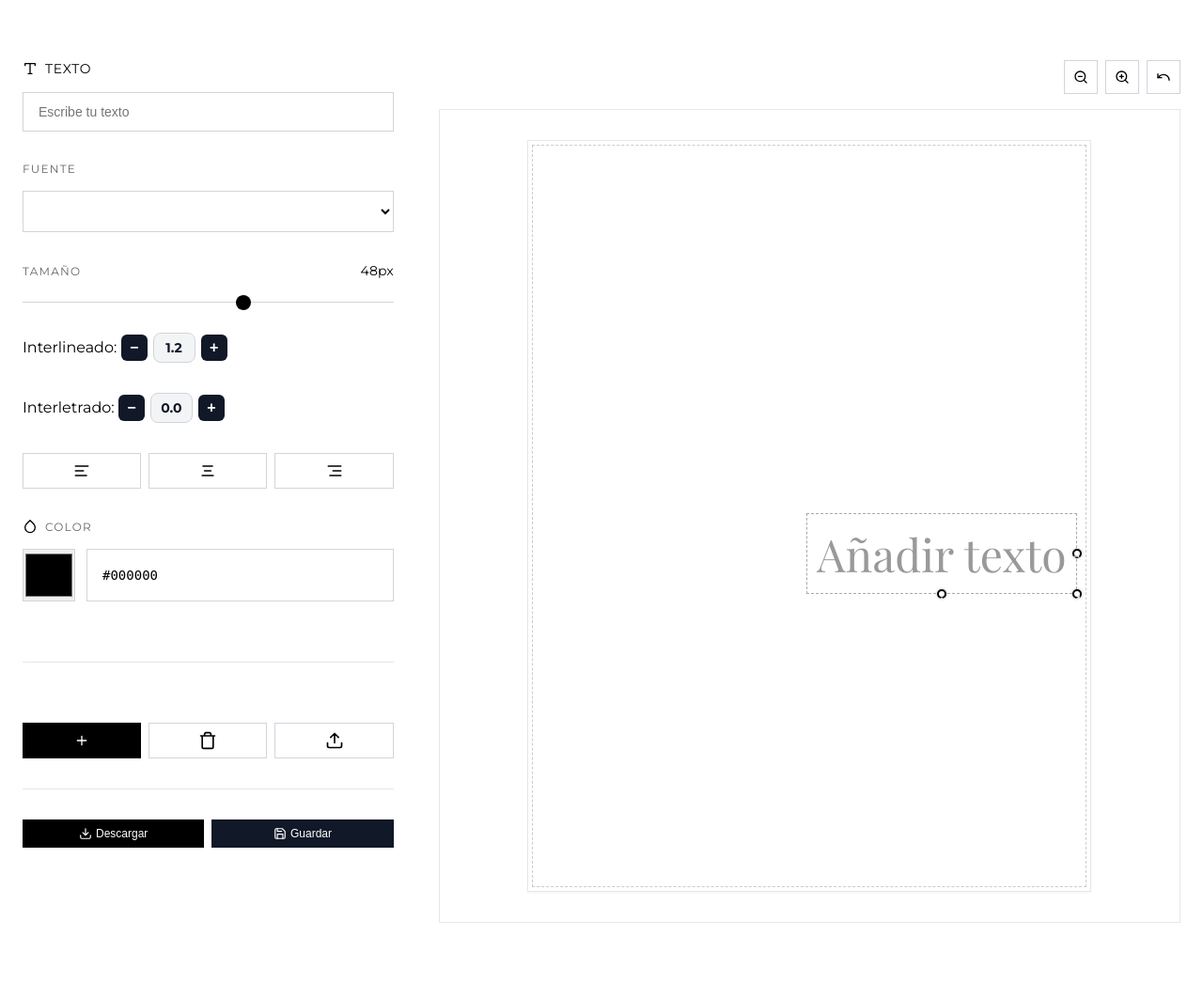
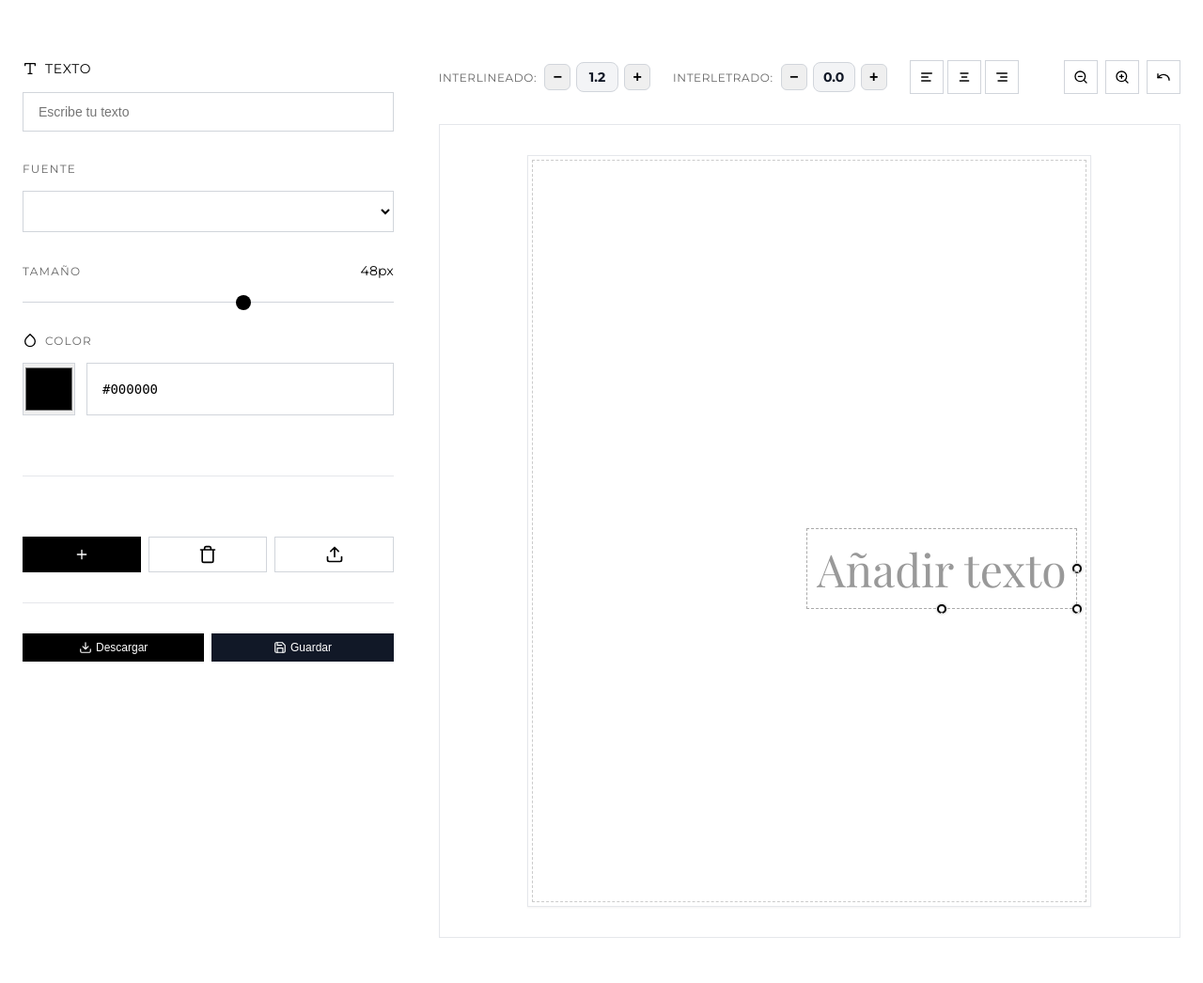
Before and after one commit to jnarjim/Editor-visual-de-invitaciones, a Django app: page /invitaciones/ in a window 1280 px wide. Shown: the part 123-1169 px from the top of the page at 94% size. Before the commit the page ends 1105 px from the top, so only its background shows below. Run offline with Django 5.2, Linux system fonts and the light colour scheme.

Commit message:
Añadir mejora de estructura html y css

```diff
--- a/invitaciones/static/invitaciones/css/editor.css
+++ b/invitaciones/static/invitaciones/css/editor.css
@@ -177,7 +177,6 @@ body {
   gap: 8px;
 }
 
-/* Botones */
 .btn {
   display: flex;
   align-items: center;
@@ -264,8 +263,42 @@ body {
 
 .canvas-controls {
   display: flex;
-  justify-content: flex-end;
+  justify-content: space-between;
+  align-items: center;
+  gap: 16px;
+  margin-bottom: 16px;
+}
+
+.controls-left {
+  display: flex;
+  align-items: center;
+  gap: 24px;
+  flex-wrap: wrap;
+}
+
+.controls-right {
+  display: flex;
   gap: 8px;
+}
+
+.control-group-inline {
+  display: flex;
+  align-items: center;
+  gap: 8px;
+}
+
+.control-group-inline label {
+  font-size: 0.75rem;
+  font-weight: 500;
+  text-transform: uppercase;
+  letter-spacing: 0.05em;
+  color: #666;
+  white-space: nowrap;
+}
+
+.align-buttons {
+  display: flex;
+  gap: 4px;
 }
 
 .canvas-container {
@@ -341,9 +374,6 @@ body {
   color: inherit;
 }
 
-/* =========================================================
-   HANDLES (CIRCULITOS DE REDIMENSIÓN)
-========================================================= */
 .text-element .resize-handle,
 .text-element .resize-handle-height,
 .text-element .resize-handle-width {
@@ -394,7 +424,6 @@ body {
   background: gray;
 }
 
-/* Símbolos internos */
 .resize-handle::before {
   content: "↘";
   color: white;
@@ -414,9 +443,9 @@ body {
 }
 
 .number-stepper {
-  display: inline-flex;           /* horizontal, botones y número en fila */
-  align-items: center;            /* centra verticalmente */
-  gap: 6px;                       /* espacio entre botones y número */
+  display: inline-flex;
+  align-items: center;
+  gap: 6px;
 }
 
 .number-stepper span {
@@ -444,16 +473,16 @@ body {
   height: 28px;
   font-size: 16px;
   font-weight: bold;
-  color: #fff;
-  background-color: #111827;
-  border: none;
+  color: #00000;
+  background-color: #fffff;
+  border: 1px solid #d1d5db;
   border-radius: 6px;
   cursor: pointer;
   transition: background-color 0.2s ease, transform 0.1s ease;
 }
 
 .stepper-btn:hover {
-  background-color: #1f2937;
+  border-color: #000000;
   transform: scale(1.05);
 }
 
--- a/invitaciones/templates/invitaciones/editor.html
+++ b/invitaciones/templates/invitaciones/editor.html
@@ -13,6 +13,7 @@
     <link rel="stylesheet" href="{% static 'invitaciones/css/editor.css' %}">
 </head>
 <body>
+
     <div class="container">
         <div class="header">
             <h1>BODAPIX</h1>
@@ -49,51 +50,6 @@
                     </div>
                     <input type="range" id="fontSize" class="range-slider" min="12" max="72" value="48">
                 </div>
-
-                <div class="control-group">
-                  <label>Interlineado:</label>
-                  <div class="number-stepper">
-                    <button type="button" class="stepper-btn" data-step="-0.1">−</button>
-                    <span id="lineHeightValueStepper">1.2</span>
-                    <button type="button" class="stepper-btn" data-step="0.1">+</button>
-                  </div>
-                </div>
-
-                <div class="control-group">
-                  <label>Interletrado:</label>
-                  <div class="number-stepper">
-                    <button type="button" class="stepper-btn" data-step="-0.5">−</button>
-                    <span id="letterSpacingValueStepper">0</span>
-                    <button type="button" class="stepper-btn" data-step="0.5">+</button>
-                  </div>
-                </div>
-
-                <div class="button-grid-3">
-                    <button class="btn btn-outline" id="alignLeftBtn" title="Alinear a la izquierda">
-                        <svg class="icon" viewBox="0 0 24 24">
-                            <line x1="4" y1="6" x2="20" y2="6"/>
-                            <line x1="4" y1="12" x2="14" y2="12"/>
-                            <line x1="4" y1="18" x2="18" y2="18"/>
-                        </svg>
-                    </button>
-
-                    <button class="btn btn-outline" id="alignCenterBtn" title="Alinear al centro">
-                        <svg class="icon" viewBox="0 0 24 24">
-                            <line x1="6" y1="6" x2="18" y2="6"/>
-                            <line x1="8" y1="12" x2="16" y2="12"/>
-                            <line x1="5" y1="18" x2="19" y2="18"/>
-                        </svg>
-                    </button>
-
-                    <button class="btn btn-outline" id="alignRightBtn" title="Alinear a la derecha">
-                        <svg class="icon" viewBox="0 0 24 24">
-                            <line x1="4" y1="6" x2="20" y2="6"/>
-                            <line x1="10" y1="12" x2="20" y2="12"/>
-                            <line x1="6" y1="18" x2="20" y2="18"/>
-                        </svg>
-                    </button>
-                </div>
-
 
                 <div class="form-section">
                     <div class="section-header">
@@ -139,6 +95,53 @@
 
             <div class="canvas-section">
                 <div class="canvas-controls">
+                    <div class="controls-left">
+                        <div class="control-group-inline">
+                          <label>Interlineado:</label>
+                          <div class="number-stepper">
+                            <button type="button" class="stepper-btn" data-step="-0.1">−</button>
+                            <span id="lineHeightValueStepper">1.2</span>
+                            <button type="button" class="stepper-btn" data-step="0.1">+</button>
+                          </div>
+                        </div>
+
+                        <div class="control-group-inline">
+                          <label>Interletrado:</label>
+                          <div class="number-stepper">
+                            <button type="button" class="stepper-btn" data-step="-0.5">−</button>
+                            <span id="letterSpacingValueStepper">0</span>
+                            <button type="button" class="stepper-btn" data-step="0.5">+</button>
+                          </div>
+                        </div>
+
+                        <div class="align-buttons">
+                            <button class="btn-icon" id="alignLeftBtn" title="Alinear a la izquierda">
+                                <svg class="icon" viewBox="0 0 24 24">
+                                    <line x1="4" y1="6" x2="20" y2="6"/>
+                                    <line x1="4" y1="12" x2="14" y2="12"/>
+                                    <line x1="4" y1="18" x2="18" y2="18"/>
+                                </svg>
+                            </button>
+
+                            <button class="btn-icon" id="alignCenterBtn" title="Alinear al centro">
+                                <svg class="icon" viewBox="0 0 24 24">
+                                    <line x1="6" y1="6" x2="18" y2="6"/>
+                                    <line x1="8" y1="12" x2="16" y2="12"/>
+                                    <line x1="5" y1="18" x2="19" y2="18"/>
+                                </svg>
+                            </button>
+
+                            <button class="btn-icon" id="alignRightBtn" title="Alinear a la derecha">
+                                <svg class="icon" viewBox="0 0 24 24">
+                                    <line x1="4" y1="6" x2="20" y2="6"/>
+                                    <line x1="10" y1="12" x2="20" y2="12"/>
+                                    <line x1="6" y1="18" x2="20" y2="18"/>
+                                </svg>
+                            </button>
+                        </div>
+                    </div>
+
+                    <div class="controls-right">
                         <button class="btn-icon" id="zoomOutBtn" title="Alejar">
                             <svg class="icon" viewBox="0 0 24 24"><circle cx="11" cy="11" r="8"/><path d="M21 21l-4.35-4.35M8 11h6"/></svg>
                         </button>
@@ -148,6 +151,7 @@
                         <button class="btn-icon" id="undoBtn" title="Deshacer">
                             <svg class="icon" viewBox="0 0 24 24"><path d="M3 7v6h6"/><path d="M21 17a9 9 0 00-9-9 9 9 0 00-6 2.3L3 13"/></svg>
                         </button>
+                    </div>
                 </div>
 
                 <div class="canvas-container">
```
Lines whose indentation alone changed are shown as unchanged.
